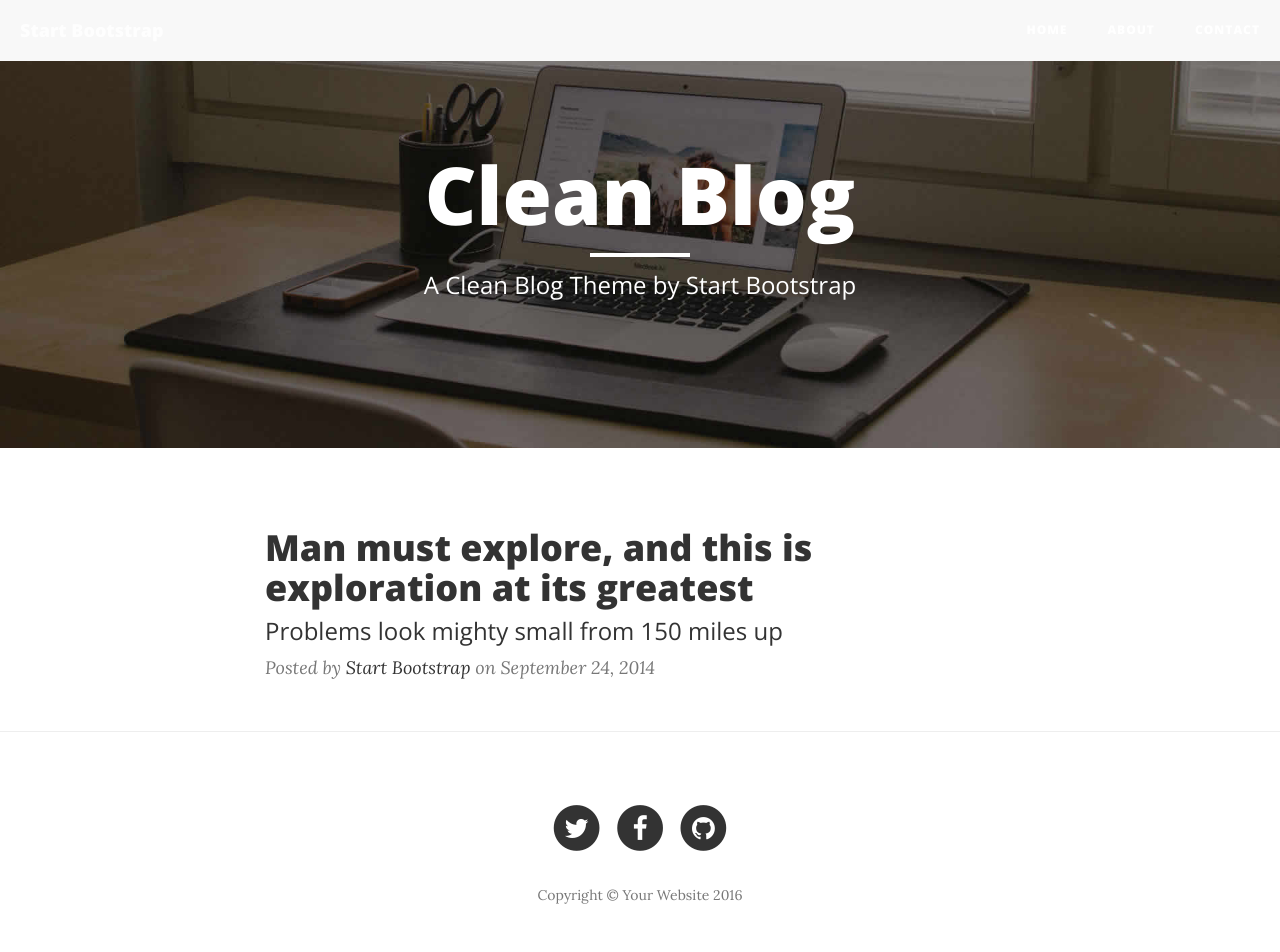
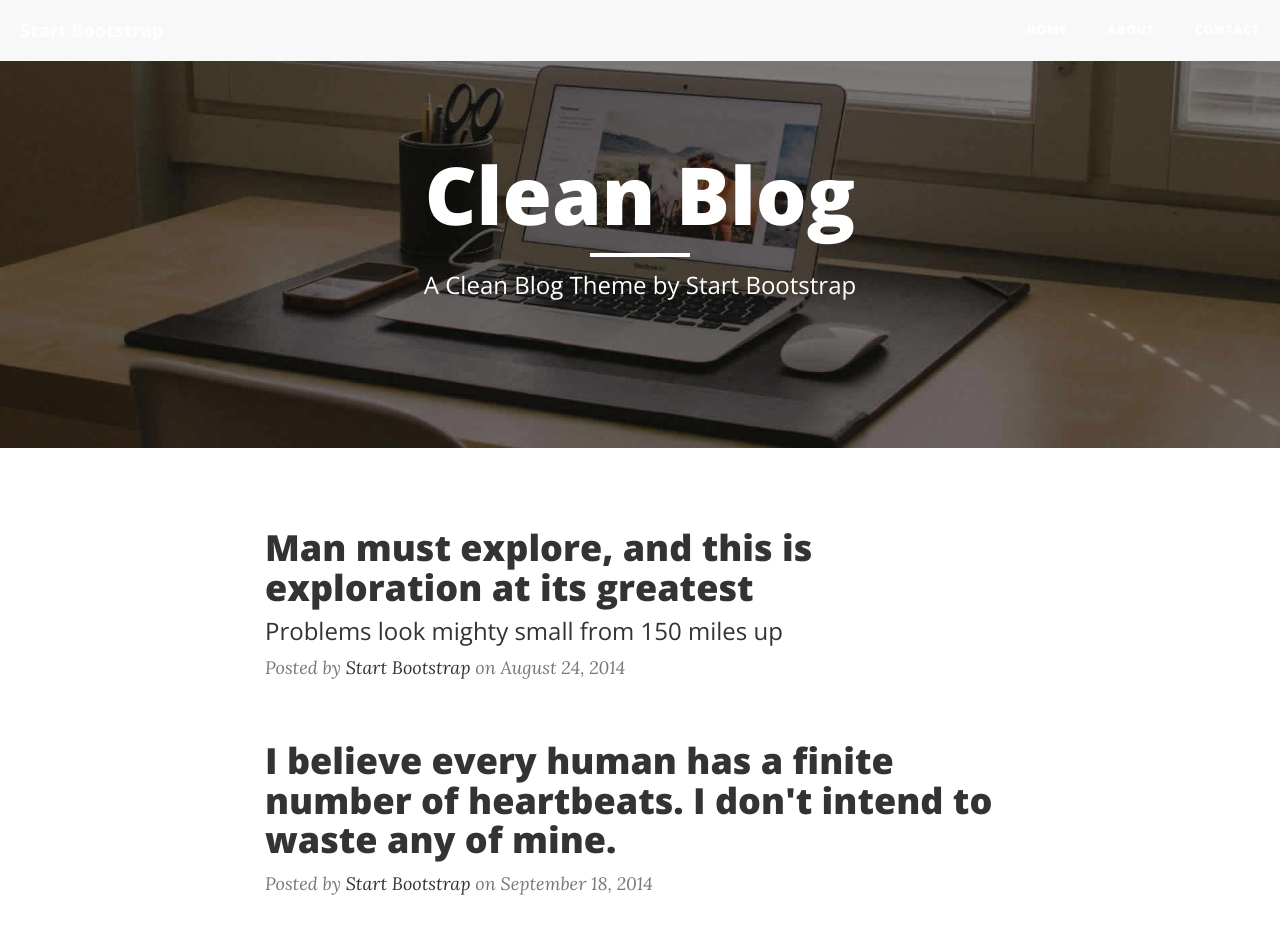
Before and after one commit to nguyenkhoi2806/nextjs-blog, a Next.js app: page / in a window 1280 px wide. Shown: the top 952 px of the page. Built offline with nearby package versions, Linux system fonts and the light colour scheme.

Commit message:
ADD FETCH ALL POST AND DETAIL

```diff
--- a/src/components/BlogItem/index.tsx
+++ b/src/components/BlogItem/index.tsx
@@ -1,17 +1,21 @@
-const BlogItem = () => {
+import Blog from "@/models/blog";
+import Link from "next/link";
+
+interface InterfaceBlog {
+  blog: Blog;
+}
+
+const BlogItem = (props: InterfaceBlog) => {
+  const { blog } = props;
   return (
     <div className="col-lg-8 col-lg-offset-2 col-md-10 col-md-offset-1">
       <div className="post-preview">
-        <a href="post.html">
-          <h2 className="post-title">
-            Man must explore, and this is exploration at its greatest
-          </h2>
-          <h3 className="post-subtitle">
-            Problems look mighty small from 150 miles up
-          </h3>
-        </a>
+        <Link href={"/blog/" + blog.slug}>
+          <h2 className="post-title">{blog.title}</h2>
+          <h3 className="post-subtitle">{blog.introduce}</h3>
+        </Link>
         <p className="post-meta">
-          Posted by <a href="#">Start Bootstrap</a> on September 24, 2014
+          Posted by <a href="#">{blog.user.name}</a> on {blog.createdDate}
         </p>
       </div>
     </div>
--- /dev/null
+++ b/src/models/blog.ts
@@ -0,0 +1,13 @@
+interface Blog {
+  title: string;
+  introduce: string;
+  createdDate: string;
+  content: string;
+  image: string;
+  user: {
+    name: string;
+  };
+  slug: string;
+}
+
+export default Blog;
--- a/src/pages/_document.tsx
+++ b/src/pages/_document.tsx
@@ -10,7 +10,7 @@ export default function Document() {
         />
         <link
           rel="stylesheet"
-          href="https://fonts.googleapis.com/css?family=Open+Sans:300italic,400italic,600italic,700italic,800italic,400,300,600,700,800&display=optional"
+          href="https://fonts.googleapis.com/css?family=Open+Sans:300italic,400italic,600italic,700italic,800italic,400,300,600,700,800"
         />
       </Head>
       <body>
--- /dev/null
+++ b/src/pages/api/blog/[slug].ts
@@ -0,0 +1,24 @@
+import Blog from "@/models/blog";
+import type { NextApiRequest, NextApiResponse } from "next";
+
+import dataBlog from "../data.json";
+
+interface Data {
+  message?: string;
+  blog?: Blog;
+}
+
+export default function handler(
+  req: NextApiRequest,
+  res: NextApiResponse<Data>
+) {
+  const { slug } = req.query;
+  const blog = dataBlog.find((blog) => blog.slug === slug);
+  if (!blog) {
+    res.status(404).json({
+      message: " Blog Not found",
+    });
+  }
+
+  res.status(200).json({ blog });
+}
--- a/src/pages/api/data.json
+++ b/src/pages/api/data.json
@@ -7,7 +7,8 @@
     "image": "post-bg.jpg",
     "user": {
       "name": "Start Bootstrap"
-    }
+    },
+    "slug": "man-must-explore-and-this-is-exploration-at-its-greatest"
   },
   {
     "title": "I believe every human has a finite number of heartbeats. I don't intend to waste any of mine.",
@@ -17,7 +18,8 @@
     "image": "post-bg.jpg",
     "user": {
       "name": "Start Bootstrap"
-    }
+    },
+    "slug": "i-believe-every-human-has-a-finite-number-of-heartbeats"
   },
   {
     "title": "Science has not yet mastered prophecy",
@@ -27,7 +29,8 @@
     "image": "post-bg.jpg",
     "user": {
       "name": "Start Bootstrap"
-    }
+    },
+    "slug": "science-has-not-yet-mastered-prophecy"
   },
   {
     "title": "Failure is not an option",
@@ -37,6 +40,7 @@
     "image": "post-bg.jpg",
     "user": {
       "name": "Start Bootstrap"
-    }
+    },
+    "slug": "failure-is-not-an-option"
   }
 ]
--- a/src/pages/index.tsx
+++ b/src/pages/index.tsx
@@ -3,10 +3,17 @@ import { Inter } from "next/font/google";
 import Head from "next/head";
 import HomeBg from "@/assets/img/home-bg.jpg";
 import BlogItem from "@/components/BlogItem";
+import Blog from "@/models/blog";
 
 const inter = Inter({ subsets: ["latin"] });
 
-export default function Home() {
+interface HomeProps {
+  blogs: Blog[];
+}
+
+export default function Home(props: HomeProps) {
+  const { blogs } = props;
+
   return (
     <>
       <Head>
@@ -19,9 +26,21 @@ export default function Home() {
       />
       <div className="container">
         <div className="row">
-          <BlogItem />
+          {blogs.map((blog) => (
+            <BlogItem key={blog.title} blog={blog} />
+          ))}
         </div>
       </div>
     </>
   );
 }
+
+export async function getStaticProps() {
+  const res = await fetch("http://localhost:3000/api/blog");
+  const data = await res.json();
+  return {
+    props: {
+      blogs: data.data,
+    },
+  };
+}
```
Also changed, not shown: src/pages/blog/[slug].tsx (added, +53 -0 lines).
